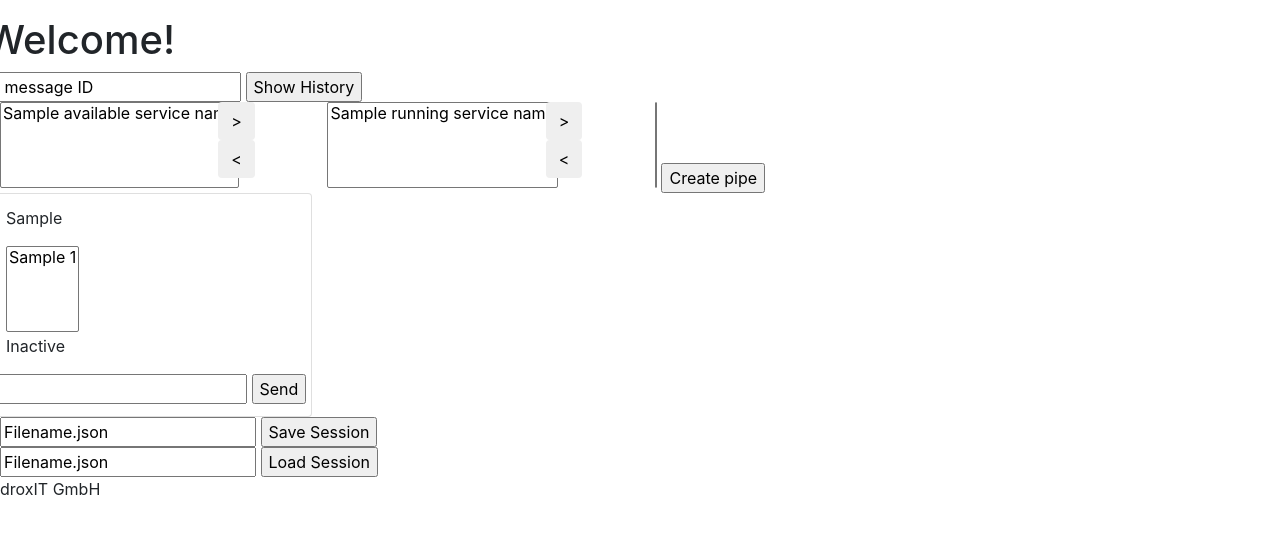
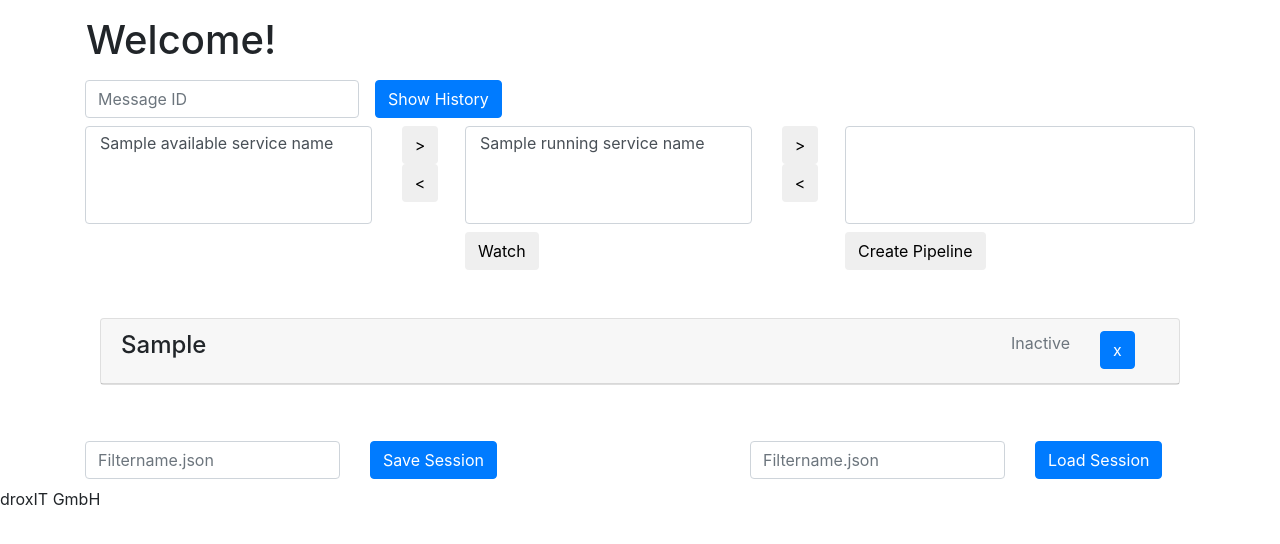
Before and after one commit to droxit/roxcomposer-gui, a Django app: template roxgui/web/templates/web/web.html in a window 1280 px wide. Shown: the part 24-568 px from the top of the page. Run offline with Django 3.2, Linux system fonts and the light colour scheme; the template is opened without the code that fills it: most values are stand-ins (such as "Sample title", 1, 10 or a date in 2020); lists and menus that the app fills with data are empty; some libraries are stand-ins or nearby versions.

Commit message:
made everything look a bit nicer - create pipeline still causes problem with redirect

```diff
--- a/roxgui/filesystemIO.py
+++ b/roxgui/filesystemIO.py
@@ -24,6 +24,8 @@ def get_service_list():
     available_services = {}
     for f in os.scandir(services_dir):
         if f.is_file() and f.name.endswith('.json'):
+            if f.name == "basic_reporting.json":
+                continue
             service_file = open(os.path.join(services_dir, f.name), 'r')
             service_args = json.load(service_file)
             available_services[f.name[:-5]] = service_args
--- a/roxgui/web/static/web/js/web.js
+++ b/roxgui/web/static/web/js/web.js
@@ -11,3 +11,23 @@ function addToPipe() {
 function removeFromPipe() {
     $('#piped_service_list').find('option:selected').remove()
 }
+
+function postPipeOptions(){
+    var options = $('#piped_service_list option');
+
+    var values = $.map(options ,function(option) {
+        return option.value;
+    });
+    console.log(values);
+
+    var CSRFtoken = $('input[name=csrfmiddlewaretoken]').val();
+
+    $.post("create_pipeline", {services: values, csrfmiddlewaretoken : CSRFtoken}, function(data) {
+             if(data.status == 1){ // meaning that everyhting went ok
+                window.location('')
+             }
+             else{
+                window.location('')
+             }
+        });
+}
--- /dev/null
+++ b/roxgui/web/templates/web/_includes/pipeline.html
@@ -0,0 +1,70 @@
+{% block pipelineheading %}
+    <div class="fluid-container">
+        <div class="row">
+            <div class="col-sm-10">
+                <p class="h4" data-toggle="collapse" href="#card{{ data.0 }}" aria-expanded="true" aria-controls="{{ data.0 }}">
+                    {{ data.0 }}
+                </p>
+            </div>
+            <div class="col-sm-1">
+                {% if data.2 %}
+                <p>Active</p>
+                {% else %}
+                <p class="text-muted">Inactive</p>
+                {% endif %}
+            </div>
+            <div class="col-sm-1">
+                <form action="delete_pipeline" method="post" id="delete_pipeline">
+                    {% csrf_token %}
+                    <input type="hidden" name="pipe_name" value="{{ data.0 }}">
+                </form>
+
+                <button class="btn btn-primary" form="delete_pipeline">
+                    <span class="glyphicon glyphicon-trash" aria-hidden="true">x</span>
+                </button>
+
+            </div>
+        </div>
+    </div>
+
+{% endblock %}
+
+{%block pipeline%}
+
+     <div id="card{{ data.0 }}" class="collapse">
+        <div class="card-body">
+            <div class="row">
+                <!--<h5 class="card-title">Pipeline: {{ data.0 }}</h5> -->
+            </div>
+
+            <div class="row">
+                <div class="col-md-8">
+                    <form action="post_to_pipeline" method="post" id="post_to_pipeline">
+                        <input type="hidden" name="pipeline_name" value="{{ data.0 }}">
+                        {% csrf_token %}
+                        <div class="col-lg-6">
+                            <ul class="list-group">
+                                {% for name in data.1 %}
+                                    <li class="list-group-item">{{ name }}</li>
+                                {% endfor %}
+                            </ul>
+                            <small id="pipeHelp" class="form-text text-muted">Services in this pipeline</small>
+                        </div>
+
+                    </form>
+                </div>
+                <div class="col-md-4">
+                    <div class="row">
+                        <div class="col-lg-9">
+                            <label for="msg" class="sr-only">Message</label>
+                            <input form="post_to_pipeline" type="text" class="form-control" name="pipe_message" id="msg" placeholder="Message">
+                        </div>
+                        <div class="col-lg-3">
+                            <button type="submit" form="post_to_pipeline" class="btn btn-default">Send</button>
+                        </div>
+                    </div>
+                </div>
+            </div>
+        </div>
+     </div>
+{% endblock %}
--- /dev/null
+++ b/roxgui/web/templates/web/_includes/selects.html
@@ -0,0 +1,71 @@
+{%block selects%}
+<!-- List of available services -->
+<div class="row mb-5">
+    <div class="col-md-4">
+        <div class="row">
+            <div class="col-md-10">
+                <form action="start_service" method="post" id="available_service_form">
+                    {% csrf_token %}
+                    <select class="custom-select" name="available_service_names" id="available_service_list" multiple>
+                        {% for name in available_service_names %}
+                        <option value="{{ name }}">{{ name }}</option>
+                        {% endfor %}
+                    </select>
+                </form>
+            </div>
+
+            <div class="col-md-2">
+                <button type="submit" form="available_service_form" class="btn btn-default">></button>
+                <br>
+                <button type="submit" form="running_service_form" class="btn btn-default"><</button>
+            </div>
+        </div>
+    </div>
+
+    <!-- List of running services -->
+    <div class="col-md-4">
+        <div class="row">
+            <div class="col-md-10">
+                <div class="row">
+                    <div class="col-md-12 mb-2">
+                            <form action="stop_service" method="post" id="running_service_form">
+                            {% csrf_token %}
+                            <select class="custom-select" name="running_service_names" id="running_service_list" multiple>
+                                {% for name in running_service_names %}
+                                <option value="{{ name }}">{{ name }}</option>
+                                {% endfor %}
+                            </select>
+                        </form>
+                    </div>
+                    <div class="col-md-12">
+                        <button type="submit" form="running_service_form" name="watch" class="btn btn-default">Watch</button>
+                    </div>
+                </div>
+            </div>
+
+            <div class="col-md-2">
+                <input type="button" onclick="addToPipe()" value=">" class="btn btn-default"/>
+                <br>
+                <input type="button" onclick="removeFromPipe()" value="<" class="btn btn-default"/>
+            </div>
+        </div>
+
+
+    </div>
+
+    <!-- Create Pipeline -->
+    <div class="col-md-4">
+        <div class="row">
+            <div class="col-md-12 mb-2">
+                <form action="create_pipeline" method="post" id="create_pipeline">
+                    {% csrf_token %}
+                    <select class="custom-select" name="piped_service_names" id="piped_service_list" multiple></select>
+                </form>
+            </div>
+            <div class="col-md 12">
+                <button type="submit" onclick="postPipeOptions()" class="btn btn-default">Create Pipeline</button>
+            </div>
+        </div>
+    </div>
+</div>
+{%endblock%}
--- /dev/null
+++ b/roxgui/web/templates/web/_includes/session.html
@@ -0,0 +1,23 @@
+{% block session %}
+    <div class="row">
+        <div class="col-lg-3">
+            <form id="save_session" action="save_session" method="post">
+                {% csrf_token %}
+                <input type="text" class="form-control" name="dumpfile" placeholder="Filtername.json">
+            </form>
+        </div>
+        <div class="col-lg-2">
+            <button type="submit" class="btn btn-primary mb-2" form="save_session">Save Session</button>
+        </div>
+        <div class="col-lg-2"></div>
+        <div class="col-lg-3">
+            <form id="load_session" action="load_session" method="post">
+                {% csrf_token %}
+                <input type="text" class="form-control" name="dumpfile" placeholder="Filtername.json">
+            </form>
+        </div>
+        <div class="col-lg-2">
+            <button type="submit" form="load_session"  class="btn btn-primary mb-2">Load Session</button>
+        </div>
+    </div>
+{% endblock %}
--- a/roxgui/web/templates/web/web.html
+++ b/roxgui/web/templates/web/web.html
@@ -10,115 +10,64 @@
 {% endblock title %}
 
 {% block content %}
-<div class="row">
-    <h1>Welcome!</h1>
-</div>
 
-<div class="row">
-    <form action="get_message_history" method="post">
-        {% csrf_token %}
-        <input type="text" name="msg_id" value="A message ID">
-        <input type="submit" value="Show History">
-    </form>
-</div>
-
-<div class="row">
-    {% if available_service_names %}
-    <div class="col-lg-2">
-        <form action="start_service" method="post" id="available_service_form">
-            {% csrf_token %}
-            <select name="available_service_names" id="available_service_list" multiple>
-                {% for name in available_service_names %}
-                <option value="{{ name }}">{{ name }}</option>
-                {% endfor %}
-            </select>
-        </form>
+<div class="container">
+    <div class="row">
+        <div class="mx-sm-3 mb-2">
+            <h1>Welcome!</h1>
+        </div>
     </div>
-    <div class="col-lg-1">
-        <button type="submit" form="available_service_form" class="btn btn-default">></button>
-        <br>
-        <button type="submit" form="running_service_form" class="btn btn-default"><</button>
-    </div>
-    <div class="col-lg-2">
-        <form action="stop_service" method="post" id="running_service_form">
-            {% csrf_token %}
-            <select name="running_service_names" id="running_service_list" multiple>
-                {% for name in running_service_names %}
-                <option value="{{ name }}">{{ name }}</option>
-                {% endfor %}
-            </select>
-        </form>
-    </div>
-    <div class="col-lg-1">
-        <input type="button" onclick="addToPipe()" value=">" class="btn btn-default"/>
-        <br>
-        <input type="button" onclick="removeFromPipe()" value="<" class="btn btn-default"/>
-    </div>
-    <div class="col-lg-2">
-        <form action="create_pipeline" method="post">
-            {% csrf_token %}
-            <select name="piped_service_names" id="piped_service_list" multiple></select>
-            <input type="submit" value="Create pipe">
-        </form>
-    </div>
-    <div class="row">
-
-    </div>
-</div>
-{% else %}
-<p>No services available.</p>
-{% endif %}
-</div>
 
 
-<div class="row">
+    <!-- Message History -->
+    <form class="form-inline" action="get_message_history" method="post">
+        {% csrf_token %}
+        <div class="form-group mr-sm-3 mb-2">
+            <label for="msg_id" class="sr-only">Message ID</label>
+            <input type="text" class="form-control" name="msg_id" id="msg_id" placeholder="Message ID">
+        </div>
+        <button type="submit" class="btn btn-primary mb-2">Show History</button>
+    </form>
+
+
+    {%block selects%}
+        {% include "web/_includes/selects.html" %}
+    {%endblock%}
+
+
     {% if pipeline_data %}
-    <ul class="list-group">
+
         {% for data in pipeline_data %}
-        <li class="list-group-item">
+        <div class="container-fluid">
             <div class="row">
-                <form action="post_to_pipeline" method="post">
-                    <div class="col-lg-2">
-                        <p>{{ data.0 }}</p>
+                <div class="col-lg-12 mb-2">
+                    <div class="card">
+                        <div class="card-header">
+                            {% block pipelineheading %}
+                            {% include "web/_includes/pipeline.html" %}
+                            {% endblock %}
+                        </div>
+                        {%block pipeline%}
+                        {%endblock%}
                     </div>
-                    <div class="col-lg-6">
-                        <select multiple>
-                            {% for name in data.1 %}
-                            <option value="{{ name }}">{{ name }}</option>
-                            {% endfor %}
-                        </select>
-                    </div>
-                    <div class="col-lg-2">
-                        {% if data.2 %}
-                        <p>Active</p>
-                        {% else %}
-                        <p>Inactive</p>
-                        {% endif %}
-                    </div>
-                    {% csrf_token %}
-                    <input type="hidden" name="pipeline_name" value={{data.0}}>
-                    <input type="text" name="pipe_message">
-                    <input type="submit" value="Send">
-                </form>
+                </div>
             </div>
-        </li>
+
+        </div>
+
         {% endfor %}
-    </ul>
+
     {% else %}
-    <p>No pipelines available.</p>
+        <p>No pipelines available.</p>
     {% endif %}
+
+    <br><br>
+
+
+
+    {% block session %}
+    {% include "web/_includes/session.html"%}
+    {% endblock %}
 </div>
-
-<form action="save_session" method="post">
-    {% csrf_token %}
-    <input type="text" name="dumpfile" value="Filename.json">
-    <input type="submit" value="Save Session">
-</form>
-<form action="load_session" method="post">
-    {% csrf_token %}
-    <input type="text" name="dumpfile" value="Filename.json">
-    <input type="submit" value="Load Session">
-</form>
-
 <script src="{% static 'web/js/web.js'%}"></script>
 {% endblock content %}
--- a/roxgui/web/urls.py
+++ b/roxgui/web/urls.py
@@ -19,5 +19,6 @@ urlpatterns = [
     path("post_to_pipeline", views.post_to_pipeline, name="web_post_to_pipeline"),
     path("save_session", views.save_session, name="web_save_session"),
     path("load_session", views.load_session, name="web_load_session"),
-    path("get_message_history", views.get_message_history, name="web_get_message_history")
+    path("get_message_history", views.get_message_history, name="web_get_message_history"),
+    path("delete_pipeline", views.delete_pipeline, name="web_delete_pipeline")
 ]
```
Also changed, not shown: roxgui/rox_requests.py (+13 -2 lines), roxgui/web/views.py (+44 -11 lines).
